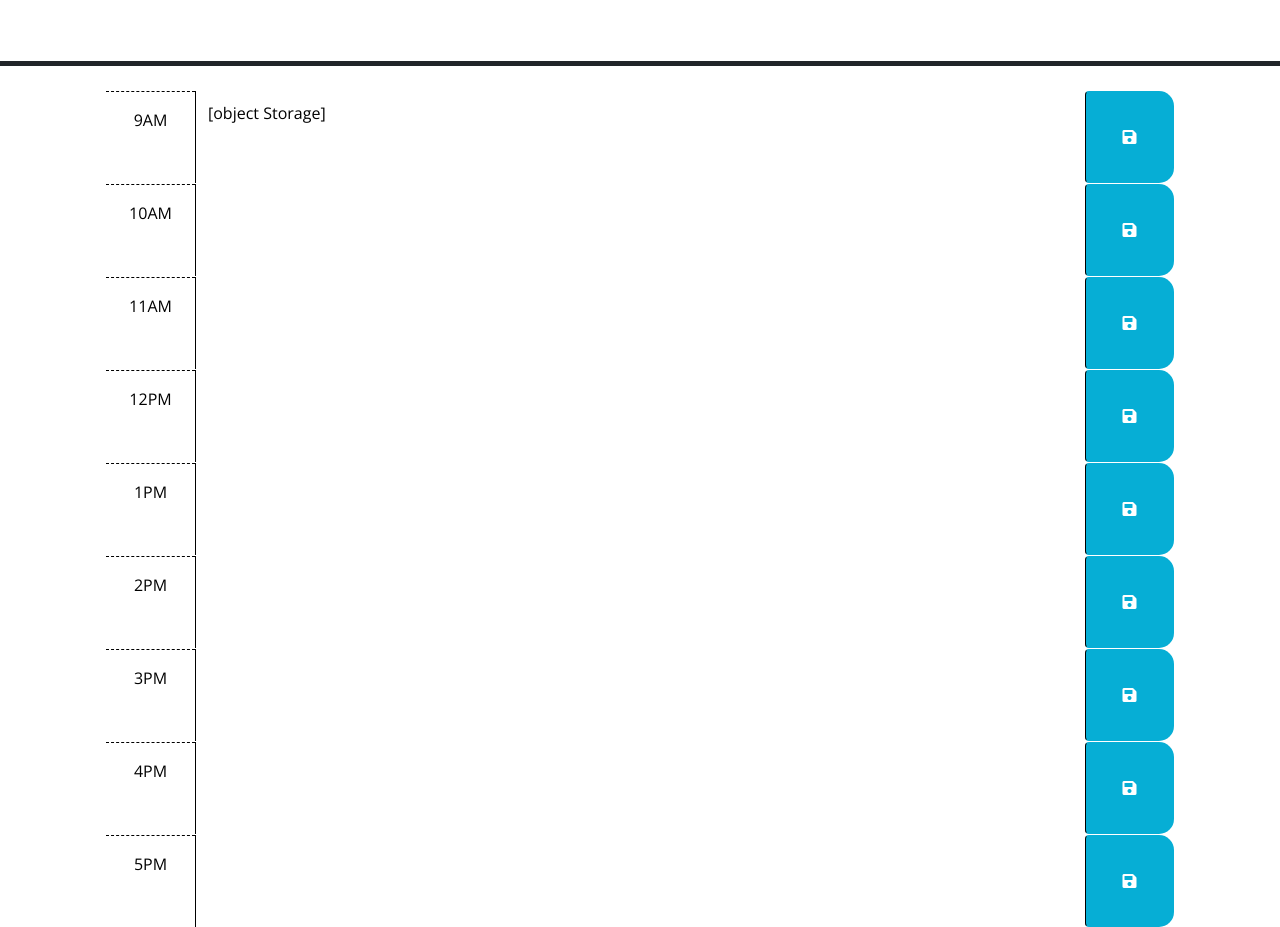
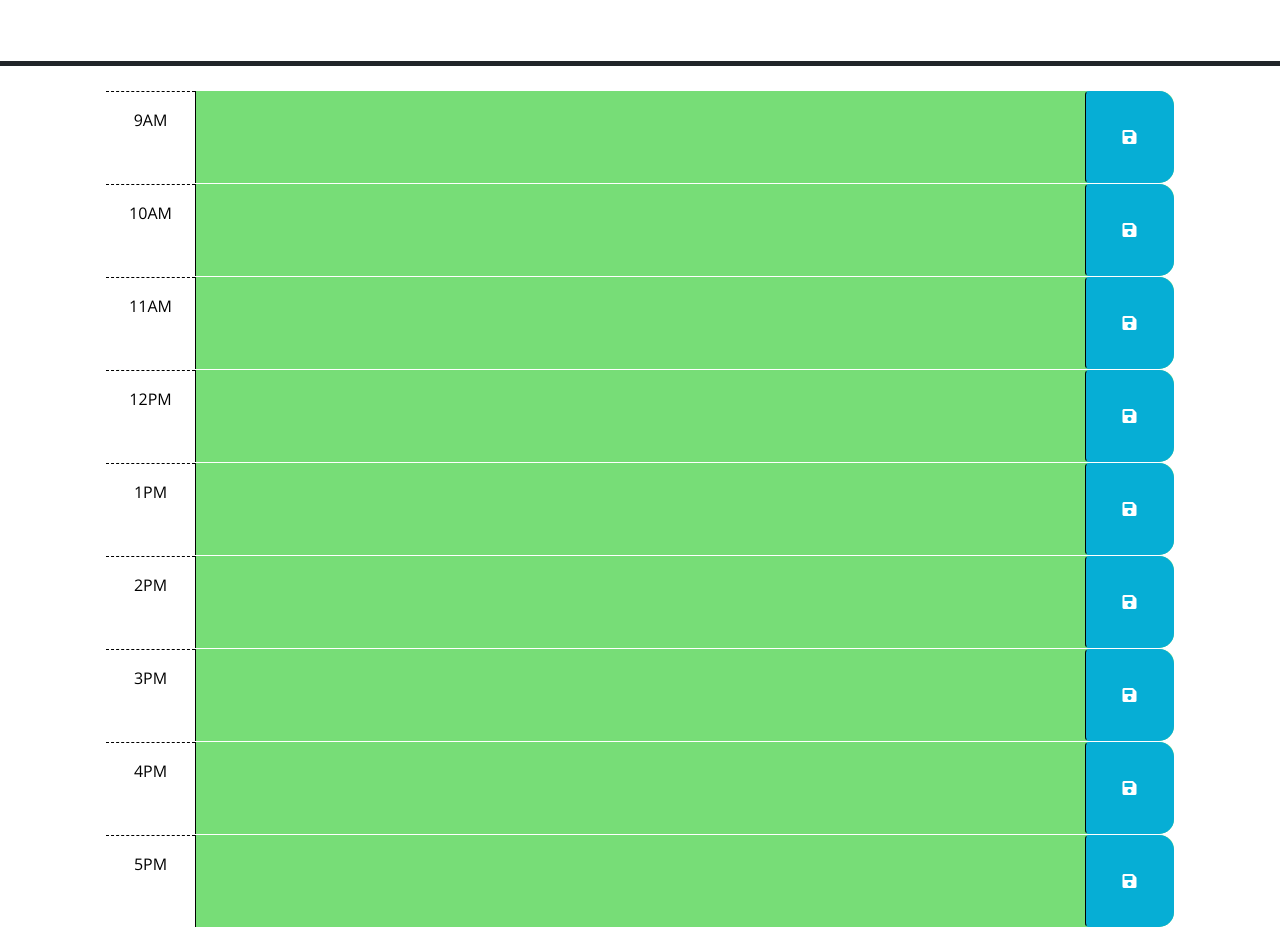
Before and after one commit to sandragruiz/daily-planner, a plain HTML site: page index.html in a window 1280 px wide. Shown: the part 166-1093 px from the top of the page. Drawn offline with nearby package versions, Linux system fonts and the light colour scheme.

Commit message:
fixed local storage key value pairs

```diff
--- a/index.html
+++ b/index.html
@@ -41,7 +41,7 @@
         -->
 
       <!-- Example of a past time block. The "past" class adds a gray background color. -->
-      <div id="hour-9" class="row time-block">
+      <div id="hour-9" class="row time-block past present future">
         <div class="col-2 col-md-1 hour text-center py-3">9AM</div>
         <textarea class="col-8 col-md-10 description" rows="3"> </textarea>
         <button class="btn saveBtn col-2 col-md-1" aria-label="save">
@@ -50,7 +50,7 @@
       </div>
 
       <!-- Example of a a present time block. The "present" class adds a red background color. -->
-      <div id="hour-10" class="row time-block">
+      <div id="hour-10" class="row time-block past present future">
         <div class="col-2 col-md-1 hour text-center py-3">10AM</div>
         <textarea class="col-8 col-md-10 description" rows="3"> </textarea>
         <button class="btn saveBtn col-2 col-md-1" aria-label="save">
@@ -59,7 +59,7 @@
       </div>
 
       <!-- Example of a future time block. The "future" class adds a green background color. -->
-      <div id="hour-11" class="row time-block">
+      <div id="hour-11" class="row time-block past present future">
         <div class="col-2 col-md-1 hour text-center py-3">11AM</div>
         <textarea class="col-8 col-md-10 description" rows="3"> </textarea>
         <button class="btn saveBtn col-2 col-md-1" aria-label="save">
@@ -67,7 +67,7 @@
         </button>
       </div>
       <!---->
-      <div id="hour-12" class="row time-block">
+      <div id="hour-12" class="row time-block past present future">
         <div class="col-2 col-md-1 hour text-center py-3">12PM</div>
         <textarea class="col-8 col-md-10 description" rows="3"> </textarea>
         <button class="btn saveBtn col-2 col-md-1" aria-label="save">
@@ -75,7 +75,7 @@
         </button>
       </div>
 
-      <div id="hour-13" class="row time-block">
+      <div id="hour-13" class="row time-block past present future">
         <div class="col-2 col-md-1 hour text-center py-3">1PM</div>
         <textarea class="col-8 col-md-10 description" rows="3"> </textarea>
         <button class="btn saveBtn col-2 col-md-1" aria-label="save">
@@ -83,7 +83,7 @@
         </button>
       </div>
 
-      <div id="hour-14" class="row time-block">
+      <div id="hour-14" class="row time-block past present future">
         <div class="col-2 col-md-1 hour text-center py-3">2PM</div>
         <textarea class="col-8 col-md-10 description" rows="3"> </textarea>
         <button class="btn saveBtn col-2 col-md-1" aria-label="save">
@@ -91,7 +91,7 @@
         </button>
       </div>
 
-      <div id="hour-15" class="row time-block">
+      <div id="hour-15" class="row time-block past present future">
         <div class="col-2 col-md-1 hour text-center py-3">3PM</div>
         <textarea class="col-8 col-md-10 description" rows="3"> </textarea>
         <button class="btn saveBtn col-2 col-md-1" aria-label="save">
@@ -99,7 +99,7 @@
         </button>
       </div>
 
-      <div id="hour-16" class="row time-block">
+      <div id="hour-16" class="row time-block past present future">
         <div class="col-2 col-md-1 hour text-center py-3">4PM</div>
         <textarea class="col-8 col-md-10 description" rows="3"> </textarea>
         <button class="btn saveBtn col-2 col-md-1" aria-label="save">
@@ -107,7 +107,7 @@
         </button>
       </div>
 
-      <div id="hour-17" class="row time-block">
+      <div id="hour-17" class="row time-block past present future">
         <div class="col-2 col-md-1 hour text-center py-3">5PM</div>
         <textarea class="col-8 col-md-10 description" rows="3"> </textarea>
         <button class="btn saveBtn col-2 col-md-1" aria-label="save">
--- a/script.js
+++ b/script.js
@@ -13,7 +13,7 @@ $(document).ready(function() {
     var text = $(this).siblings('.description').val();
     var time = $(this).parent().attr('id');
 
-    localStorage.setItem(time, text);
+    localStorage.setItem(time, JSON.stringify(text));
 })
   // TODO: Add a listener for click events on the save button. This code should
   // use the id in the containing time-block as a key to save the user input in
@@ -57,15 +57,15 @@ $(document).ready(function() {
   // the values of the corresponding textarea elements. HINT: How can the id
   // attribute of each time-block be used to do this?
 
-    $('#hour-9 .description').val(localStorage).getItem('hour9');
-    $('#hour-10 .description').val(localStorage).getItem('hour10');
-    $('#hour-11 .description').val(localStorage).getItem('hour11');
-    $('#hour-12 .description').val(localStorage).getItem('hour12');
-    $('#hour-13 .description').val(localStorage).getItem('hour13');
-    $('#hour-14 .description').val(localStorage).getItem('hour14');
-    $('#hour-15 .description').val(localStorage).getItem('hour15');
-    $('#hour-16 .description').val(localStorage).getItem('hour16');
-    $('#hour-17 .description').val(localStorage).getItem('hour17');
+    $('#hour-9 .description').JSON.parse(localStorage.getItem(time, text));
+    $('#hour-10 .description').JSON.parse(localStorage.getItem(time, text));
+    $('#hour-11 .description').JSON.parse(localStorage.getItem(time, text));
+    $('#hour-12 .description').JSON.parse(localStorage.getItem(time, text));
+    $('#hour-13 .description').JSON.parse(localStorage.getItem(time, text));
+    $('#hour-14 .description').JSON.parse(localStorage.getItem(time, text));
+    $('#hour-15 .description').JSON.parse(localStorage.getItem(time, text));
+    $('#hour-16 .description').JSON.parse(localStorage.getItem(time, text));
+    $('#hour-17 .description').JSON.parse(localStorage.getItem(time, text));
 
     timeTracker();
 
```
